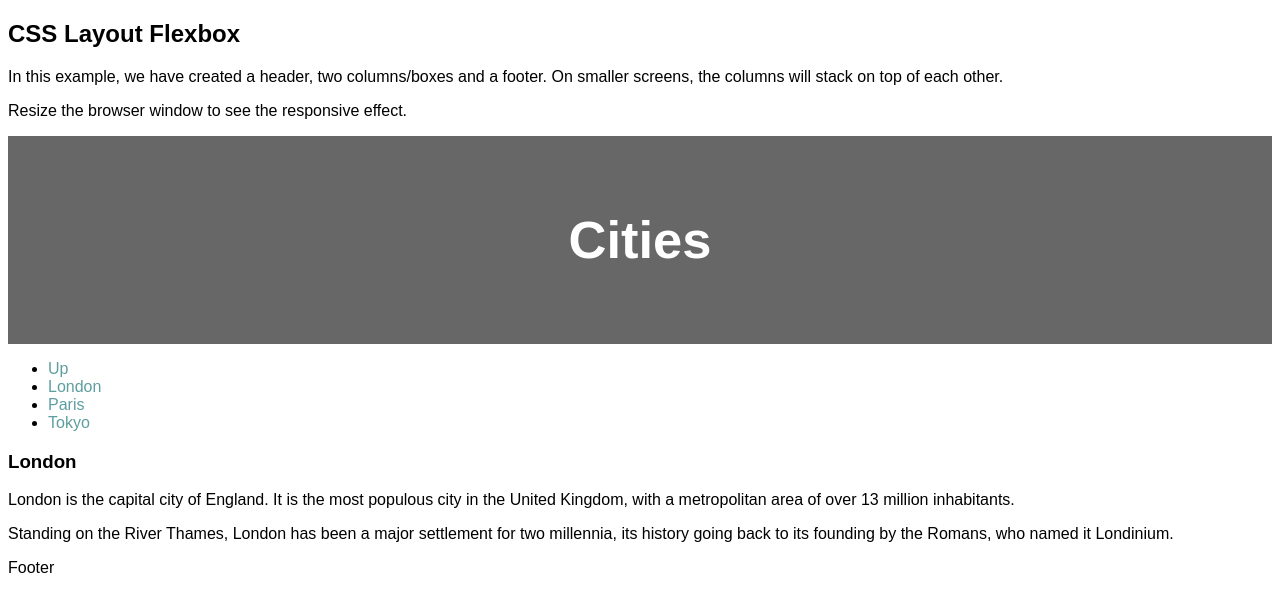
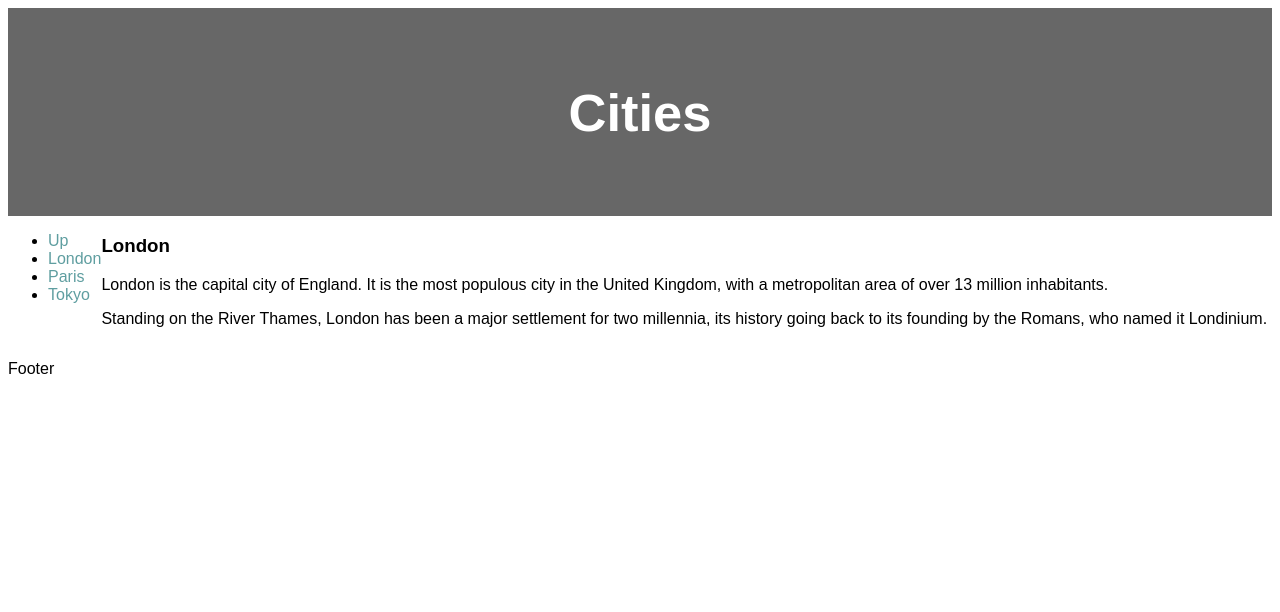
Before and after one commit to snyderthing/snyderthing.github.io, a PHP site: the page made by ScratchPad/CSS Flexbox Layout.html in a window 1280 px wide. Shown: the top 612 px of the page. Run offline with PHP 8.4, Linux system fonts and the light colour scheme.

Commit message:
Messed around

```diff
--- a/ScratchPad/CSS Flexbox Layout.html
+++ b/ScratchPad/CSS Flexbox Layout.html
@@ -8,11 +8,7 @@
 </head>
 <body>
 
-<h2>CSS Layout Flexbox</h2>
-<p>In this example, we have created a header, two columns/boxes and a footer. On smaller screens, the columns will stack on top of each other.</p>
-<p>Resize the browser window to see the responsive effect.</p>
-
-<header>
+  <header>
   <h2>Cities</h2>
 </header>
 
--- a/ScratchPad/styles02.css
+++ b/ScratchPad/styles02.css
@@ -15,6 +15,12 @@ header {
     color: white;
 }
 
+/* Container for flexboxes */
+section {
+    display: -webkit-flex;
+    display: flex;
+}
+
 a {
     text-decoration: none;
 }
```
